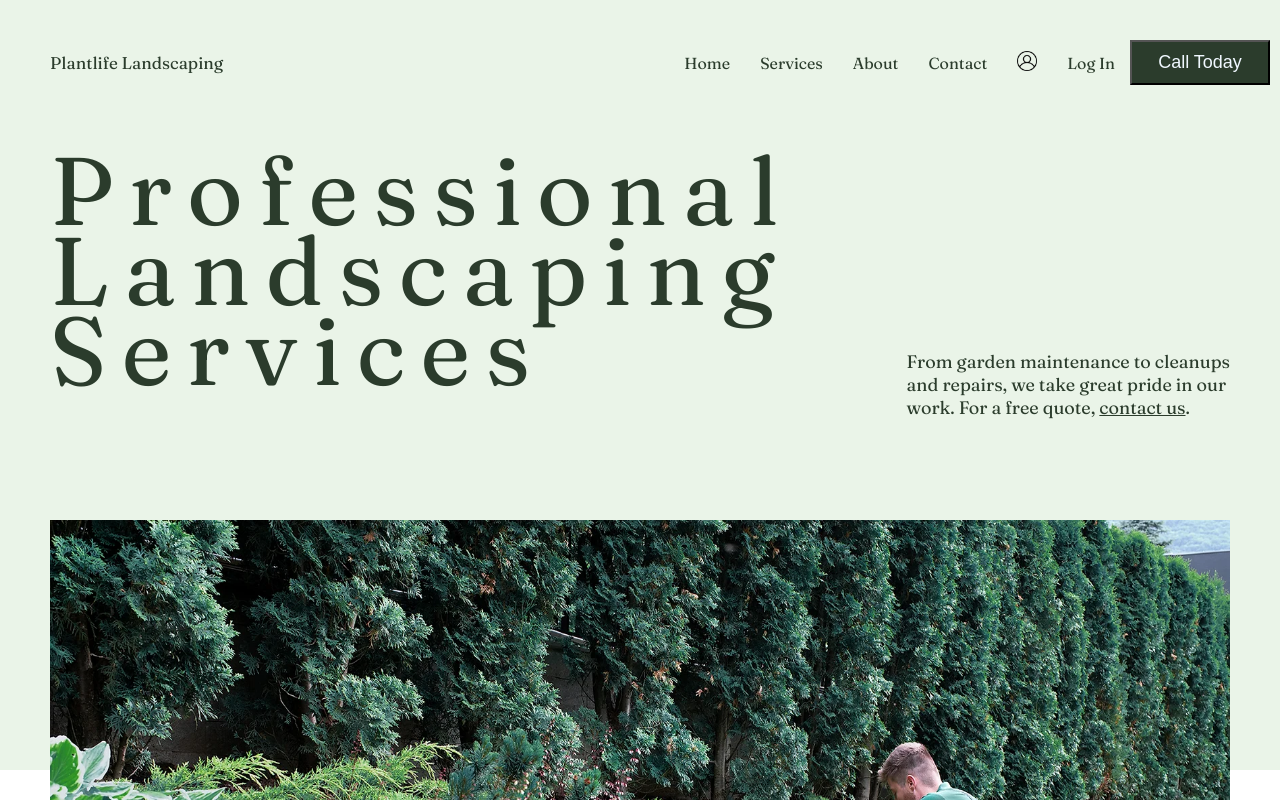
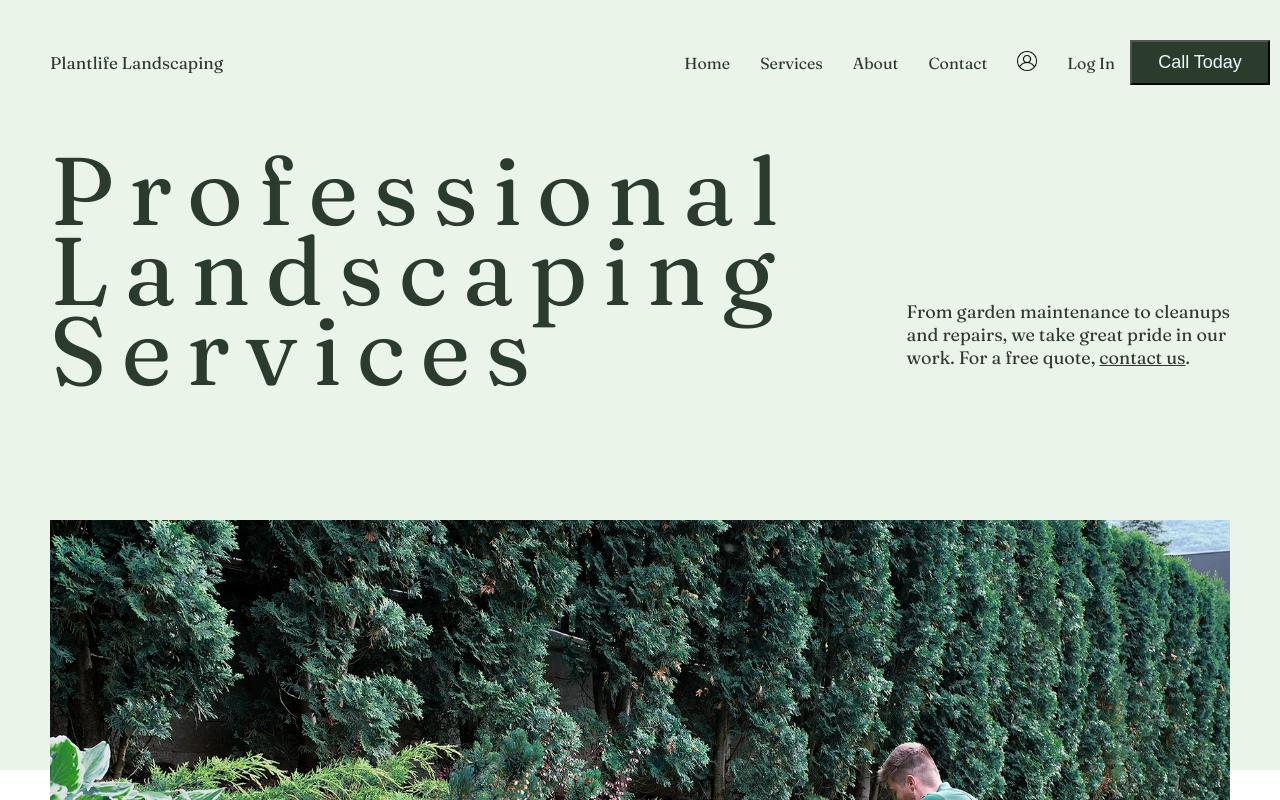
Before and after one commit to mahmudov2001/EvoFinalProject, a React (Create React App) app: page / in a window 1280 px wide. Shown: the top 800 px of the page. Built offline with nearby package versions, Linux system fonts and the light colour scheme.

Commit message:
fix some bugs

```diff
--- a/src/Home/Home.css
+++ b/src/Home/Home.css
@@ -300,6 +300,11 @@ blockquote{
 }
 
 @media (max-width: 1400px){
+    .paragraph1{
+        margin-left: 0px;
+        padding-top: 300px;
+        font-size:18px;
+    }
     .third{
         width: calc(100vw - 0px);
         margin-top: 50px;
@@ -344,11 +349,16 @@ blockquote{
     .img1{
         margin-inline: 20px;
         width: 70%;
-        height: 345px;
+        height: 450px;
+        margin-bottom: 10px;
     }
     .img2{
         width: 70%;
         height:750px;
+        margin-bottom: 10px;
+    }
+    .information{
+        margin-bottom: 20px;
     }
     .nth8{
         width: calc(100vw - 100px);
@@ -398,6 +408,10 @@ blockquote{
         height: 1200px;
         background-color: #EAf4E8;
     }
+    .img2{
+
+        height:600px;
+    }
     .nth7{
         align-items: center;
         width: calc(100vw + 130px);
@@ -445,6 +459,7 @@ blockquote{
     .flowers{
         min-width: 320px;
         width: 100%;
+        height: 500px;
         padding-inline: 0;
         position: static;
         bottom: 0;
```
